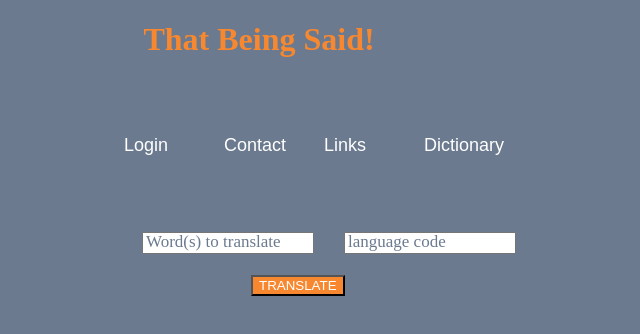
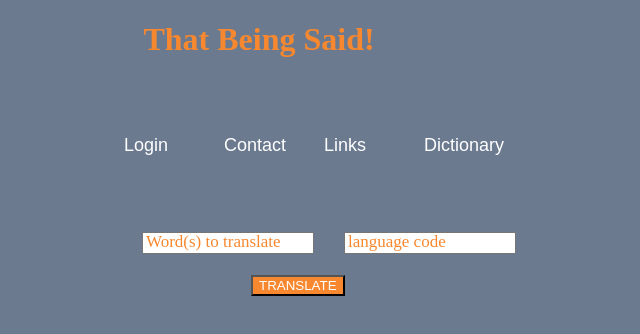
Before and after one commit to glenbuck503/That-Being-Said, a React (Create React App) app: page / in a window 1280 px wide. Shown: the top 334 px of the page, without its empty margins (381-1021 px from the left). Built offline with nearby package versions, Linux system fonts and the light colour scheme.

Commit message:
change placeholder text to orange

```diff
--- a/src/App.css
+++ b/src/App.css
@@ -88,7 +88,7 @@ img {
 
   ::placeholder {
   font-family:cursive;
-  color:#6B7A8F;
+  color:#F7882F;
   font-size: 17px;
 
 }
--- a/src/Words.js
+++ b/src/Words.js
@@ -30,7 +30,7 @@ class Words extends React.Component {
        <ul>
 
           </ul>
-          <h3>{words.text}</h3>
+          {/* <h3>{words.text}</h3> */}
 
         </React.Fragment>
       );
```
